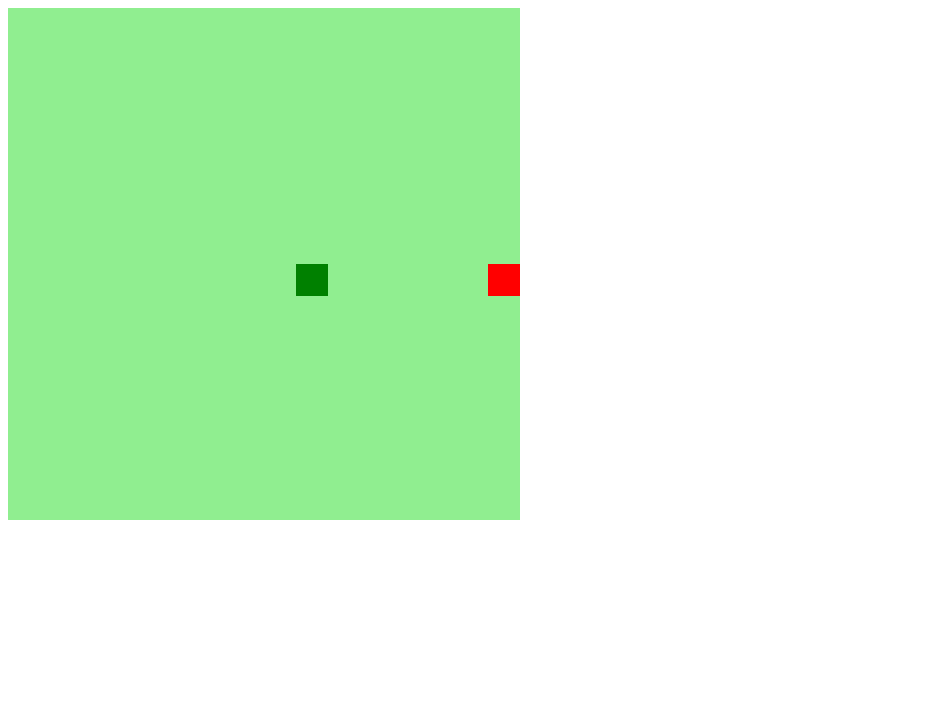
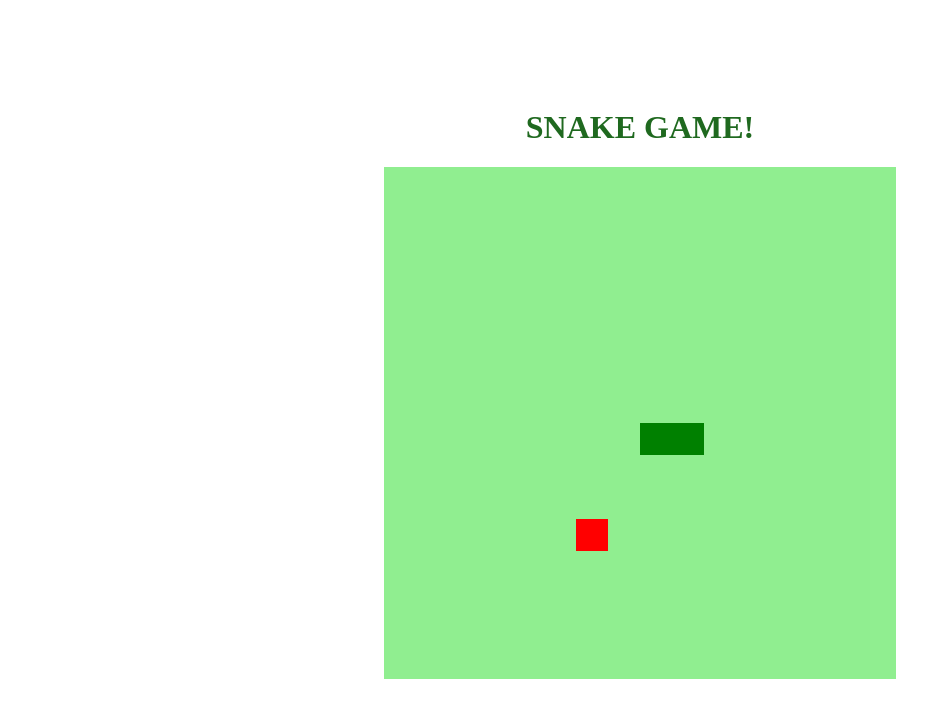
Before and after one commit to rogerlog/DIO-slither-game, a plain HTML site: page index.html in a window 1280 px wide. Shown: the whole page, without its empty margins (0-951 px from the left). Drawn offline with Linux system fonts and the light colour scheme.

Commit message:
Funções game over

```diff
--- a/index.html
+++ b/index.html
@@ -15,6 +15,7 @@
 </head>
 
 <body>
+    <h1>Snake Game!</h1>
     <canvas id="snake" width="512" height="521"></canvas>
 
 </body>
--- a/script.js
+++ b/script.js
@@ -11,7 +11,6 @@ let food = {
     x: Math.floor(Math.random() * 15 + 1) * box,
     y: Math.floor(Math.random() * 15 + 1) * box
 }
-
 
 function criarBG() {
     context.fillStyle = "lightgreen";
@@ -40,10 +39,18 @@ function update(event) {
 }
 
 function iniciarJogo() {
+
     if (snake[0].x > 15 * box && direction == "right") snake[0].x = 0;
     if (snake[0].x < 0 && direction == "left") snake[0].x = 16 * box;
     if (snake[0].y > 15 * box && direction == "down") snake[0].y = 0;
     if (snake[0].y < 0 && direction == "up") snake[0].y = 16 * box;
+
+    for (i = 1; i < snake.length; i++) {
+        if (snake[0].x == snake[i].x && snake[0].y == snake[i].y) {
+            clearInterval(jogo);
+            alert('Game Over!');
+        }
+    }
 
     criarBG();
     criarCobrinha();
@@ -57,16 +64,18 @@ function iniciarJogo() {
     if (direction == "up") snakeY -= box;
     if (direction == "down") snakeY += box;
 
-    snake.pop();
+    if (snakeX != food.x || snakeY != food.y) {
+        snake.pop();
+    } else {
+        food.x = Math.floor(Math.random() * 15 + 1) * box;
+        food.y = Math.floor(Math.random() * 15 + 1) * box;
+    }
 
     let newHead = {
         x: snakeX,
         y: snakeY
     }
-
     snake.unshift(newHead);
-
-
 }
 
 let jogo = setInterval(iniciarJogo, 100);
--- a/style.css
+++ b/style.css
@@ -0,0 +1,13 @@
+body {
+    height: 95vh;
+    width: 95;
+    display: flex;
+    justify-content: center;
+    align-items: center;
+    flex-direction: column;
+    color: rgb(31, 105, 31);
+}
+
+h1 {
+    text-transform: uppercase;
+}
```
